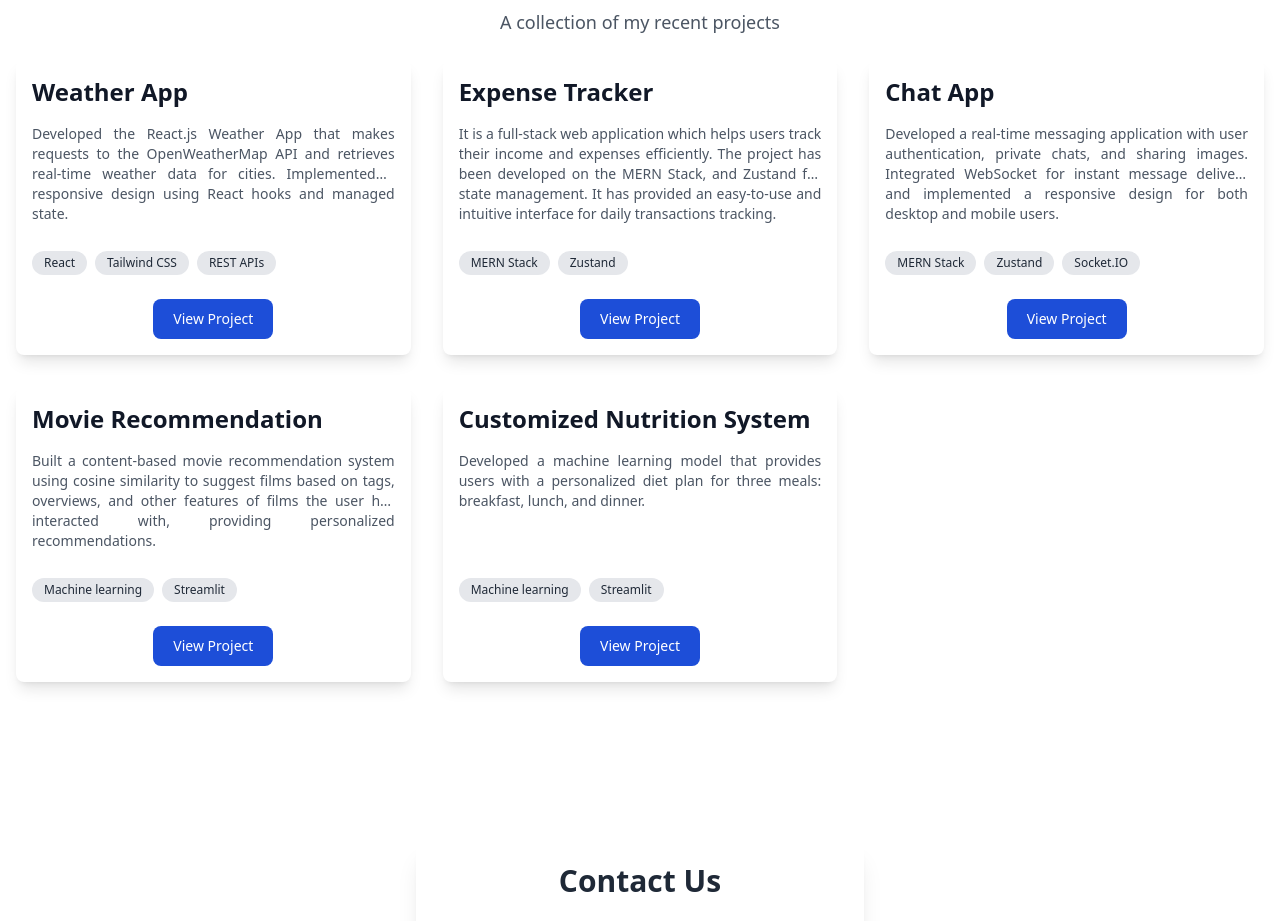
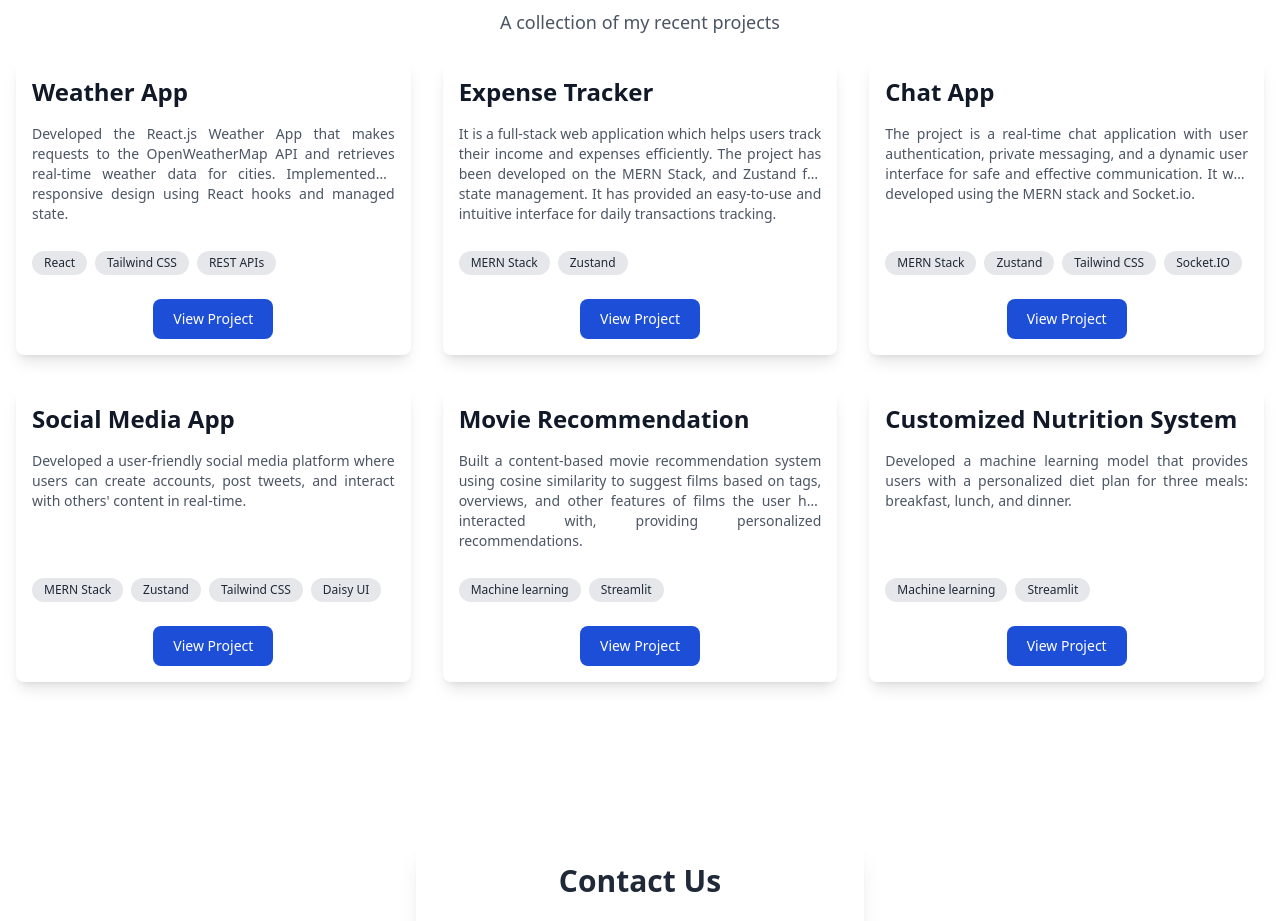
Before and after one commit to Ajaykumar-2246/Portfolio, a React (Create React App) app: page / in a window 1280 px wide. Shown: the part 3304-4225 px from the top of the page. Built offline with nearby package versions, Linux system fonts and the light colour scheme.

Commit message:
my portfolio

```diff
--- a/src/components/header/navbar.css
+++ b/src/components/header/navbar.css
@@ -4,5 +4,6 @@
 
 
 .active-link {
-  color:blue;
+  color:rgb(88, 88, 251);
+  border-bottom: solid rgb(88, 88, 251);
 }
--- a/src/components/header/navbar.js
+++ b/src/components/header/navbar.js
@@ -14,7 +14,7 @@ function Navbar() {
       {/* Logo or Name */}
       <div className="text-2xl cursor-pointer font-bold">
         <Link
-          className="text-blue-500 hover:text-blue-700 transition-colors"
+          className="text-blue-500 hover:text-blue-500 transition-colors"
           to="home"
           smooth={true}
           duration={500}
--- a/src/components/projects/projects.js
+++ b/src/components/projects/projects.js
@@ -17,24 +17,29 @@ function Projects() {
       title: "Expense Tracker",
       content:
         "It is a full-stack web application which helps users track their income and expenses efficiently. The project has been developed on the MERN Stack, and Zustand for state management. It has provided an easy-to-use and intuitive interface for daily transactions tracking.",
-      tools: [
-        { name: "MERN Stack" },
-        { name: "Zustand" },
-
-      ],
+      tools: [{ name: "MERN Stack" }, { name: "Zustand" }],
       url: "https://spendly-qhpk.onrender.com",
     },
     {
       title: "Chat App",
       content:
-        "Developed a real-time messaging application with user authentication, private chats, and sharing images. Integrated WebSocket for instant message delivery and implemented a responsive design for both desktop and mobile users.",
+        "The  project  is  a  real-time  chat  application  with  user  authentication,  private  messaging,  and  a  dynamic  user interface for safe and effective communication. It was developed using the MERN stack and Socket.io.",
       tools: [
         { name: "MERN Stack" },
         { name: "Zustand " },
+        { name: "Tailwind CSS" },
         { name: "Socket.IO" },
-
       ],
       url: "https://chatease-15l6.onrender.com",
+    },{
+      title: "Social Media App",
+      content:
+        "Developed  a  user-friendly  social  media  platform  where  users  can  create  accounts,  post  tweets,  and  interact  with others' content in real-time.",
+      tools: [{ name: "MERN Stack" },
+        { name: "Zustand " },
+        { name: "Tailwind CSS" },
+        { name: "Daisy UI" }],
+      url: "https://chirpnet.onrender.com",
     },
     {
       title: "Movie Recommendation",
@@ -57,10 +62,7 @@ function Projects() {
   };
 
   return (
-    <div
-      id="projects"
-      className="pt-12 min-h-screen scroll-mt-24 "
-    >
+    <div id="projects" className="pt-12 min-h-screen scroll-mt-24 ">
       <div className="container mx-auto px-4">
         <div className="text-center mb-6">
           <h1 className="text-2xl pt-6 font-bold text-gray-900">PROJECTS</h1>
```
